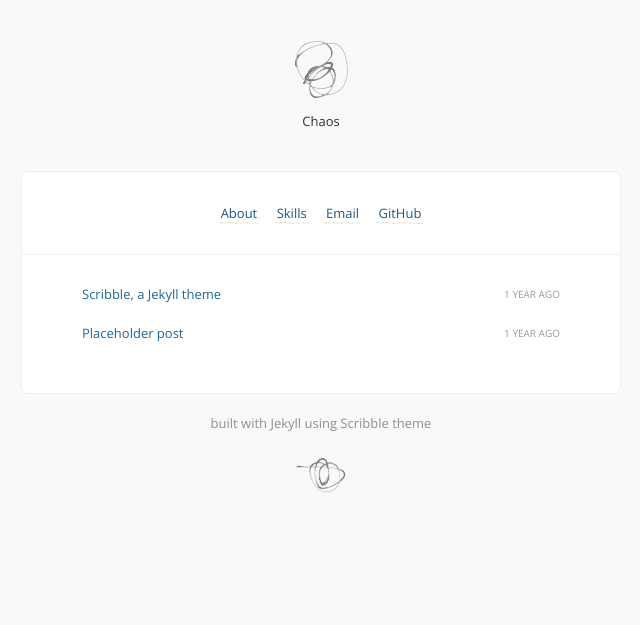
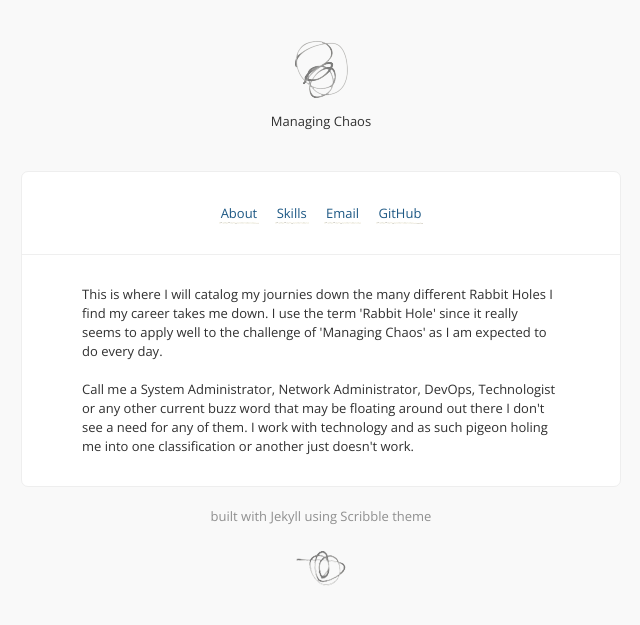
Before and after one commit to rustyautopsy/rustyautopsy.github.io, a Jekyll site: the page built from index.html, in a window 1280 px wide. Shown: the top 625 px of the page, without its empty margins (319-959 px from the left). Built offline with Jekyll 4.4.1, drawn with Linux system fonts in a browser that asks for light colours; Markdown is read by kramdown in place of the engine named in the settings; comment, search, counter and statistics services are not loaded.

Commit message:
added test posts, changed index.html

```diff
--- a/_config.yml
+++ b/_config.yml
@@ -1,4 +1,4 @@
-title:            Chaos
+title:            Managing Chaos
 description:      My constant struggle to manage chaos.
 url:              http://rustyautopsy.github.io
 signoff:          Travis Dolan
--- a/index.html
+++ b/index.html
@@ -1,12 +1,7 @@
 ---
 layout: index
+title: Managing Chaos
 ---
-
-<ul class="posts">
-  {% for post in site.posts %}
-  <li>
-    <small class="datetime muted" data-time="{{ post.date }}">{{ post.date | date_to_string }} </small>
-    <a href="{{ post.url }}">{{ post.title }}</a>
-  </li>
-  {% endfor %}
-</ul>
+This is where I will catalog my journies down the many different Rabbit Holes I find my career takes me down. I use the term 'Rabbit Hole' since it really seems to apply well to the challenge of 'Managing Chaos' as I am expected to do every day.
+</br></br>
+Call me a System Administrator, Network Administrator, DevOps, Technologist or any other current buzz word that may be floating around out there I don't see a need for any of them. I work with technology and as such pigeon holing me into one classification or another just doesn't work.
```
Also changed, not shown: _posts/2014-07-24-dhcp.md (added, +6 -0 lines), _posts/2014-07-24-dns.md (added, +6 -0 lines), skills.md (added, +12 -0 lines).
